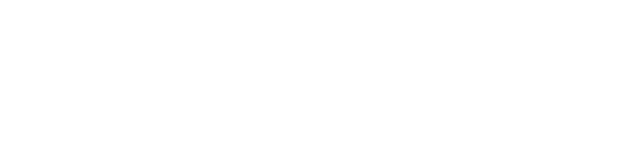
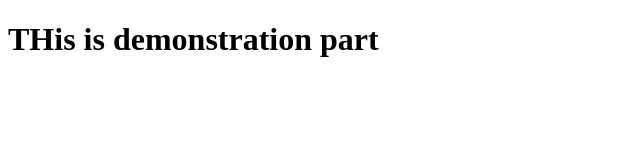
Before and after one commit to binayakedem/demonstration, a plain HTML site: page index.html in a window 1280 px wide. Shown: the whole page, without its empty margins (0-640 px from the left). Drawn offline with Linux system fonts and the light colour scheme.

Commit message:
second commit

```diff
--- a/index.html
+++ b/index.html
@@ -6,6 +6,6 @@
     <title>Document</title>
 </head>
 <body>
-
+    <h1>THis is demonstration part </h1>
 </body>
 </html>
```
